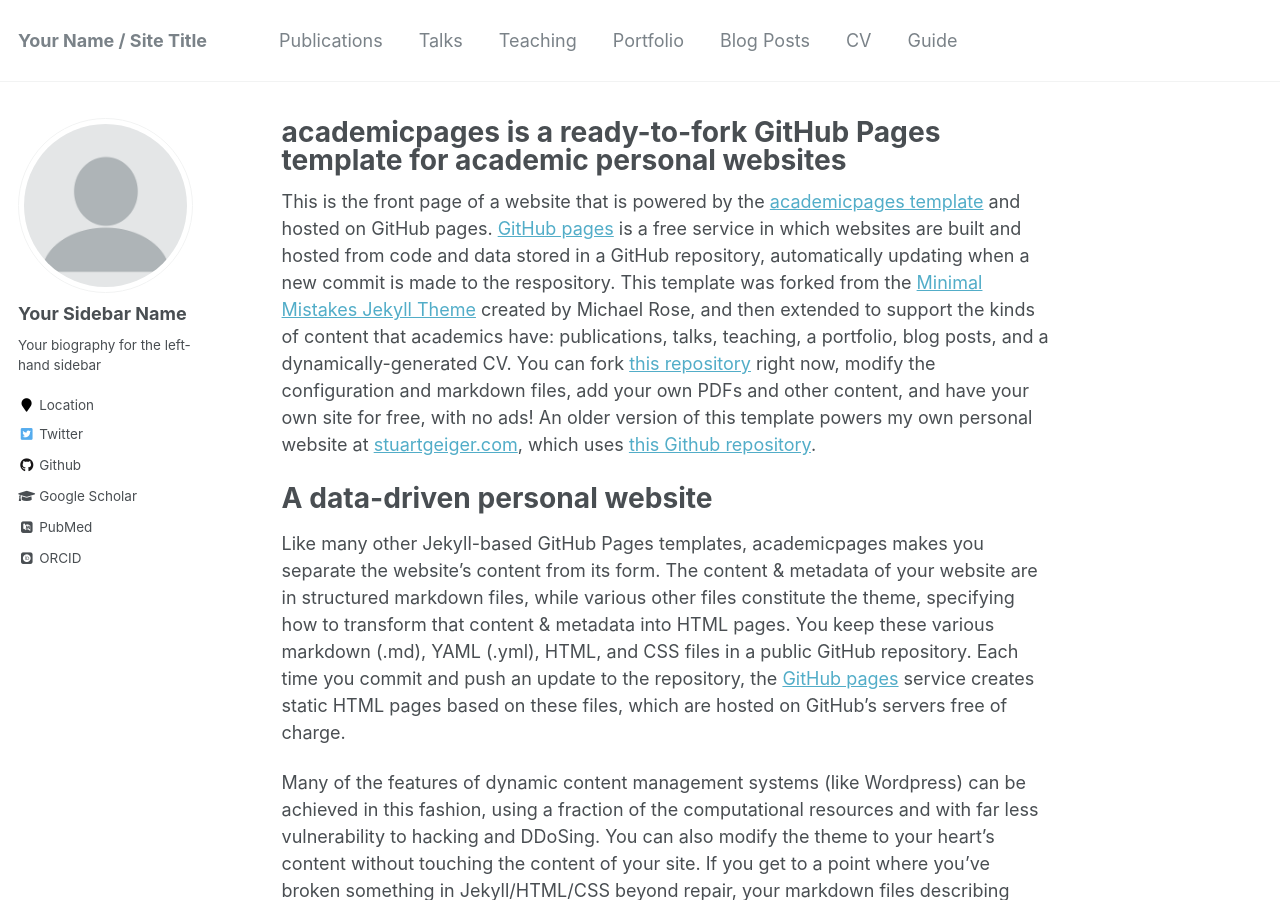
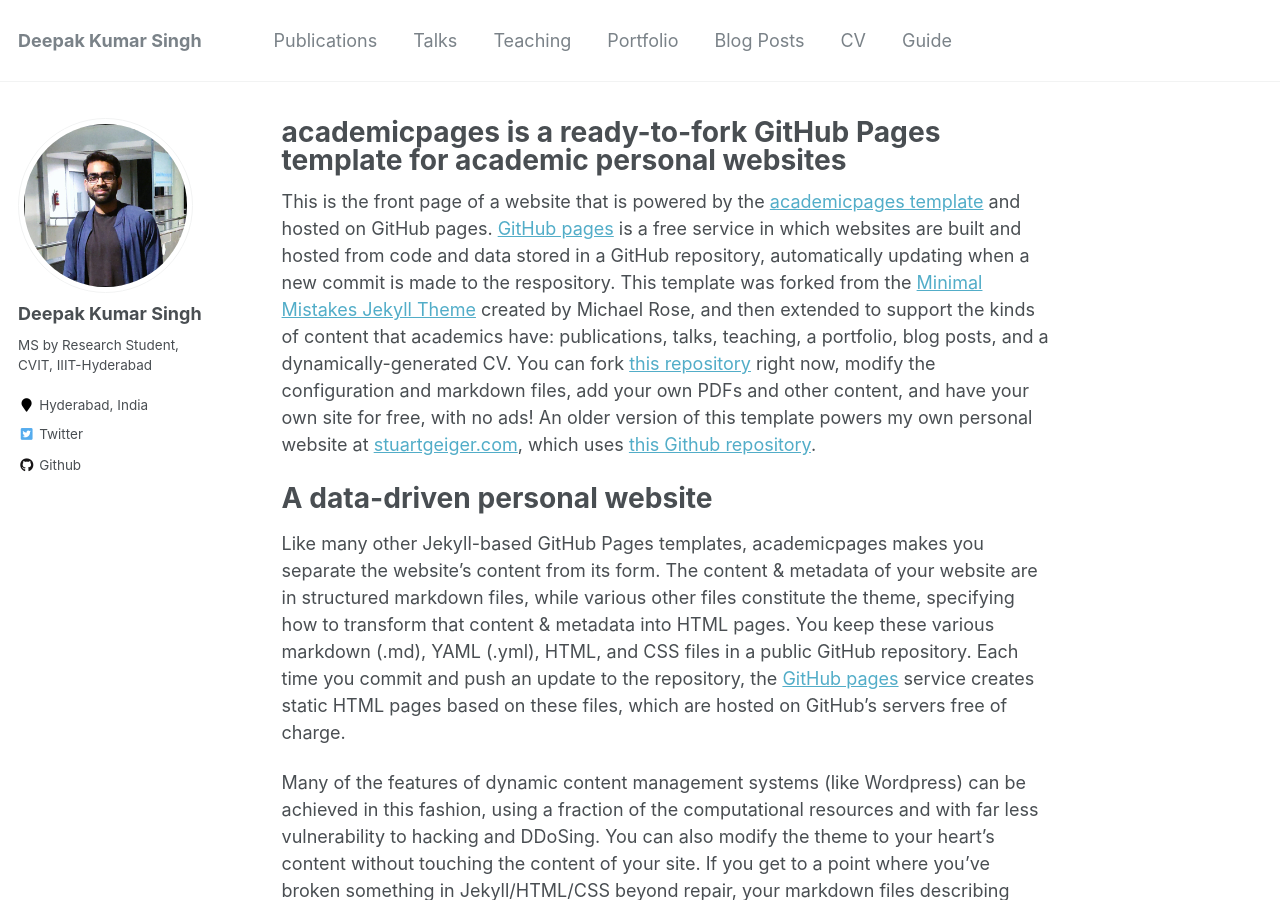
Before and after one commit to deepaksinghcv/deepakksingh.github.io, a Jekyll site: the page built from _pages/about.md, in a window 1280 px wide and 900 px high. Built offline with Jekyll 4.4.1, drawn with Linux system fonts in a browser that asks for light colours; some web fonts are replaced; some of the changed text lies outside the part shown.

Commit message:
add profile pic and modify name and description

```diff
--- a/_config.yml
+++ b/_config.yml
@@ -7,13 +7,13 @@
 
 # Site Settings
 locale                   : "en-US"
-title                    : "Your Name / Site Title"
+title                    : "Deepak Kumar Singh"
 title_separator          : "-"
-name                     : &name "Your Name"
-description              : &description "personal description"
-url                      : https://academicpages.github.io # the base hostname & protocol for your site e.g. "https://mmistakes.github.io"
+name                     : &name "Deepak Kumar Singh"
+description              : &description "MS by Research Student, CVIT, IIIT-Hyderabad"
+url                      : https://deepakksingh.github.io # the base hostname & protocol for your site e.g. "https://mmistakes.github.io"
 baseurl                  : "" # the subpath of your site, e.g. "/blog"
-repository               : "academicpages/academicpages.github.io"
+repository               : "deepakksingh.github.io"
 teaser                   :  # filename of teaser fallback teaser image placed in /images/, .e.g. "500x300.png"
 breadcrumbs              : false # true, false (default)
 words_per_minute         : 160
@@ -80,13 +80,13 @@
 
 # Site Author
 author:
-  name             : "Your Sidebar Name"
-  avatar           : "profile.png"
-  bio              : "Your biography for the left-hand sidebar"
-  location         : "Location"
+  name             : "Deepak Kumar Singh"
+  avatar           : "deepak_dp.jpeg"
+  bio              : "MS by Research Student, CVIT, IIIT-Hyderabad"
+  location         : "Hyderabad, India"
   employer         :
-  pubmed           : "https://www.ncbi.nlm.nih.gov/pubmed/?term=john+snow"
-  googlescholar    : "http://yourfullgooglescholarurl.com"
+  # pubmed           : "https://www.ncbi.nlm.nih.gov/pubmed/?term=john+snow"
+  # googlescholar    : "http://yourfullgooglescholarurl.com"
   email            :
   researchgate     :  # example: "https://www.researchgate.net/profile/yourprofile"
   uri              :
@@ -96,20 +96,20 @@
   flickr           :
   facebook         :
   foursquare       :
-  github           : "academicpages"
+  github           : "deepakksingh"
   google_plus      :
   keybase          :
   instagram        :
   impactstory      : #"https://profiles.impactstory.org/u/xxxx-xxxx-xxxx-xxxx"
   lastfm           :
   linkedin         :
-  orcid            : "http://orcid.org/yourorcidurl"
+  # orcid            : "http://orcid.org/yourorcidurl"
   pinterest        :
   soundcloud       :
   stackoverflow    : # http://stackoverflow.com/users/123456/username
   steam            :
   tumblr           :
-  twitter          : "replacethistwitterhandle"
+  twitter          : "whyDeepakwhy"
   vine             :
   weibo            :
   xing             :
```
Also changed, not shown: images/deepak_dp.jpeg (added).
